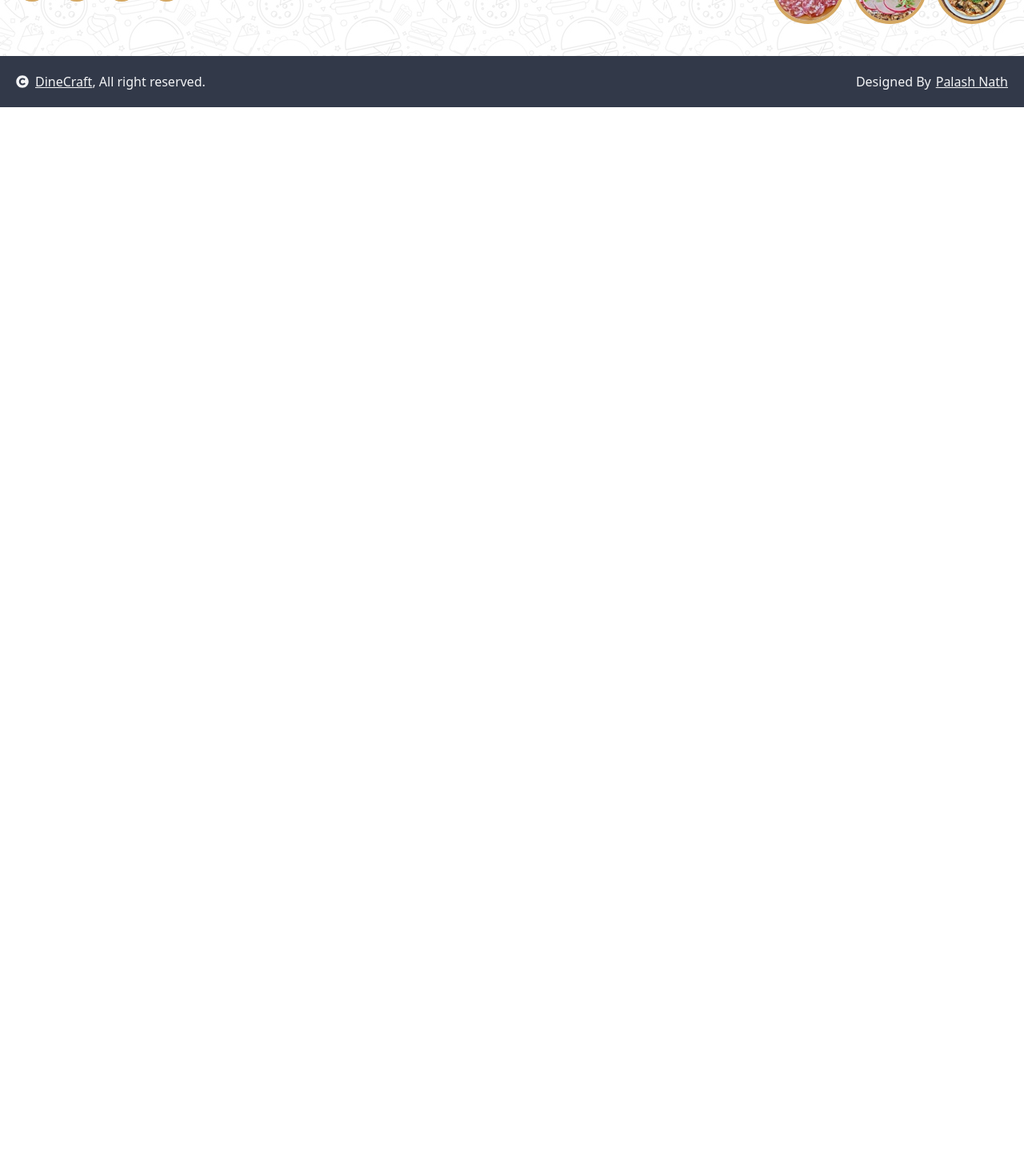
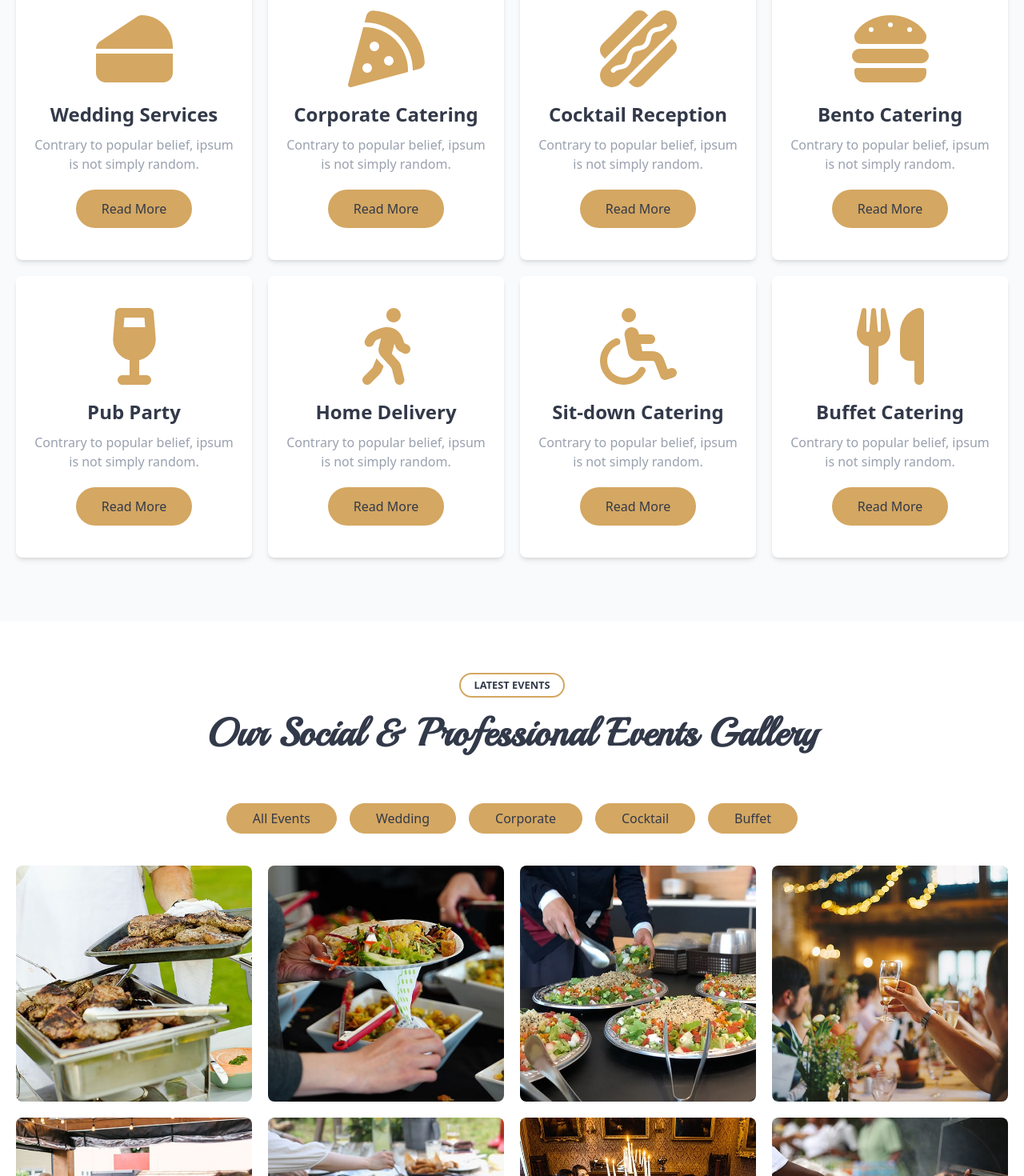
Before and after one commit to palashnath880/dine-craft, a Next.js app: page / in a window 1280 px wide. Shown: the part 2000-3470 px from the top of the page at 80% size. Before the commit the page ends 2134 px from the top, so only its background shows below. Built offline with nearby package versions, Linux system fonts and the light colour scheme.

Commit message:
EventsArea component updated

```diff
--- a/src/app/globals.css
+++ b/src/app/globals.css
@@ -19,7 +19,7 @@ body{
 
 /** my primary button */
 .btn-primary{
-  @apply bg-primary text-secondary rounded-full py-3 px-8 font-medium
+  @apply bg-primary text-secondary rounded-full py-3 px-8 font-medium cursor-pointer
 }
 
 /** my modal */
--- a/src/app/page.tsx
+++ b/src/app/page.tsx
@@ -19,11 +19,9 @@ export default function page() {
 
       <FactArea />
 
-      {/* Service area */}
-      {/* <ServiceArea /> */}
+      <ServiceArea />
 
-      {/* Events area  */}
-      {/* <EventsArea /> */}
+      <EventsArea />
 
       {/* Menu area  */}
       {/* <MenuArea /> */}
--- a/src/components/home/EventsArea.tsx
+++ b/src/components/home/EventsArea.tsx
@@ -2,115 +2,69 @@ import Image from "next/image";
 import React from "react";
 
 export default function EventsArea() {
+  const tabs = [
+    {
+      label: "All Events",
+    },
+    {
+      label: "Wedding",
+    },
+    {
+      label: "Corporate",
+    },
+    {
+      label: "Cocktail",
+    },
+    {
+      label: "Buffet",
+    },
+  ];
+
   return (
-    <div className="container-fluid event py-6">
+    <section className="py-16">
       <div className="container">
-        <div className="text-center wow bounceInUp" data-wow-delay="0.1s">
-          <small className="d-inline-block fw-bold text-dark text-uppercase bg-light border border-primary rounded-pill px-4 py-1 mb-3">
+        <div className="flex flex-col items-center gap-5">
+          <small className="font-semibold uppercase border-2 border-primary rounded-full px-4 py-1">
             Latest Events
           </small>
-          <h1 className="display-5 mb-5">
+          <h1 className="font-bold font-playball text-5xl">
             Our Social & Professional Events Gallery
           </h1>
         </div>
-        <div className="tab-class text-center">
-          <ul
-            className="nav nav-pills d-inline-flex justify-content-center mb-5 wow bounceInUp"
-            data-wow-delay="0.1s"
-          >
-            <li className="nav-item p-2">
-              <a
-                className="d-flex mx-2 py-2 border border-primary bg-light rounded-pill active"
-                data-bs-toggle="pill"
-                href="#tab-1"
+
+        <div className="mt-16 flex flex-col gap-10">
+          {/* tab buttons */}
+          <ul className="flex justify-center gap-4 items-center">
+            {tabs.map(({ label }, index) => (
+              <li
+                className="btn-primary border border-primary !py-1.5"
+                key={index}
               >
-                <span className="text-dark" style={{ width: "150px" }}>
-                  All Events
-                </span>
-              </a>
-            </li>
-            <li className="nav-item p-2">
-              <a
-                className="d-flex py-2 mx-2 border border-primary bg-light rounded-pill"
-                data-bs-toggle="pill"
-                href="#tab-2"
-              >
-                <span className="text-dark" style={{ width: "150px" }}>
-                  Wedding
-                </span>
-              </a>
-            </li>
-            <li className="nav-item p-2">
-              <a
-                className="d-flex mx-2 py-2 border border-primary bg-light rounded-pill"
-                data-bs-toggle="pill"
-                href="#tab-3"
-              >
-                <span className="text-dark" style={{ width: "150px" }}>
-                  Corporate
-                </span>
-              </a>
-            </li>
-            <li className="nav-item p-2">
-              <a
-                className="d-flex mx-2 py-2 border border-primary bg-light rounded-pill"
-                data-bs-toggle="pill"
-                href="#tab-4"
-              >
-                <span className="text-dark" style={{ width: "150px" }}>
-                  Cocktail
-                </span>
-              </a>
-            </li>
-            <li className="nav-item p-2">
-              <a
-                className="d-flex mx-2 py-2 border border-primary bg-light rounded-pill"
-                data-bs-toggle="pill"
-                href="#tab-5"
-              >
-                <span className="text-dark" style={{ width: "150px" }}>
-                  Buffet
-                </span>
-              </a>
-            </li>
+                {label}
+              </li>
+            ))}
           </ul>
 
-          <div className="tab-content">
-            {[...Array(5)].map((_, tabIndex) => (
+          {/* tab content */}
+          <div className="grid grid-cols-12 gap-5">
+            {[...Array(8)].map((_, index) => (
               <div
-                key={tabIndex}
-                id={`tab-${tabIndex}`}
-                className="tab-pane fade show p-0 active"
+                className="col-span-12 md:col-span-6 lg:col-span-3 cursor-pointer group"
+                key={index}
               >
-                <div className="row g-4">
-                  <div className="col-lg-12">
-                    <div className="row g-4">
-                      {[...Array(5)].map((_, index) => (
-                        <div
-                          className="col-md-6 col-lg-3 wow bounceInUp"
-                          data-wow-delay="0.1s"
-                          key={index}
-                        >
-                          <div className="event-img position-relative">
-                            <Image
-                              className="img-fluid rounded w-100"
-                              src="img/event-1.jpg"
-                              alt=""
-                            />
-                            <div className="event-overlay d-flex flex-column p-4">
-                              <h4 className="me-auto">Wedding</h4>
-                              <a
-                                href="img/event-1.jpg"
-                                data-lightbox="event-1"
-                                className="my-auto"
-                              >
-                                <i className="fas fa-search-plus text-dark fa-2x"></i>
-                              </a>
-                            </div>
-                          </div>
-                        </div>
-                      ))}
-                    </div>
+                <div className="relative aspect-square rounded-lg overflow-hidden">
+                  <Image
+                    draggable={false}
+                    width={200}
+                    height={200}
+                    className="w-full h-full object-cover"
+                    src={`/img/event-${index + 1}.jpg`}
+                    alt=""
+                  />
+                  <div className="absolute top-0 left-0 w-full h-full bg-[#00000055] grid place-items-center invisible opacity-0 group-hover:visible group-hover:opacity-100 transition duration-300">
+                    <h4 className="text-2xl font-semibold text-white">
+                      Wedding
+                    </h4>
                   </div>
                 </div>
               </div>
@@ -118,6 +72,6 @@ export default function EventsArea() {
           </div>
         </div>
       </div>
-    </div>
+    </section>
   );
 }
--- a/src/components/home/ServiceArea.tsx
+++ b/src/components/home/ServiceArea.tsx
@@ -1,194 +1,98 @@
+import Link from "next/link";
 import React from "react";
+import { IconType } from "react-icons";
+import { FaHamburger, FaWalking } from "react-icons/fa";
+import {
+  FaCheese,
+  FaHotdog,
+  FaPizzaSlice,
+  FaUtensils,
+  FaWheelchair,
+  FaWineGlass,
+} from "react-icons/fa6";
+
+type Service = {
+  Icon: IconType;
+  title: string;
+  content: string;
+};
 
 export default function ServiceArea() {
+  const services: Service[] = [
+    {
+      title: "Wedding Services",
+      content: "Contrary to popular belief, ipsum is not simply random.",
+      Icon: FaCheese,
+    },
+    {
+      title: "Corporate Catering",
+      content: "Contrary to popular belief, ipsum is not simply random.",
+      Icon: FaPizzaSlice,
+    },
+    {
+      title: "Cocktail Reception",
+      content: "Contrary to popular belief, ipsum is not simply random.",
+      Icon: FaHotdog,
+    },
+    {
+      title: "Bento Catering",
+      content: "Contrary to popular belief, ipsum is not simply random.",
+      Icon: FaHamburger,
+    },
+    {
+      title: "Pub Party",
+      content: "Contrary to popular belief, ipsum is not simply random.",
+      Icon: FaWineGlass,
+    },
+    {
+      title: "Home Delivery",
+      content: "Contrary to popular belief, ipsum is not simply random.",
+      Icon: FaWalking,
+    },
+    {
+      title: "Sit-down Catering",
+      content: "Contrary to popular belief, ipsum is not simply random.",
+      Icon: FaWheelchair,
+    },
+    {
+      title: "Buffet Catering",
+      content: "Contrary to popular belief, ipsum is not simply random.",
+      Icon: FaUtensils,
+    },
+  ];
+
   return (
-    <div className="container-fluid service py-6">
+    <section className="bg-gray-50 py-20">
       <div className="container">
-        <div className="text-center wow bounceInUp" data-wow-delay="0.1s">
-          <small className="d-inline-block fw-bold text-dark text-uppercase bg-light border border-primary rounded-pill px-4 py-1 mb-3">
+        <div className="flex flex-col items-center gap-5">
+          <small className="font-semibold uppercase border-2 border-primary rounded-full px-4 py-1">
             Our Services
           </small>
-          <h1 className="display-5 mb-5">What We Offer</h1>
+          <h1 className="font-bold font-playball text-5xl">What We Offer</h1>
         </div>
-        <div className="row g-4">
-          <div
-            className="col-lg-3 col-md-6 col-sm-12 wow bounceInUp"
-            data-wow-delay="0.1s"
-          >
-            <div className="bg-light rounded service-item">
-              <div className="service-content d-flex align-items-center justify-content-center p-4">
-                <div className="service-content-icon text-center">
-                  <i className="fas fa-cheese fa-7x text-primary mb-4"></i>
-                  <h4 className="mb-3">Wedding Services</h4>
-                  <p className="mb-4">
-                    Contrary to popular belief, ipsum is not simply random.
-                  </p>
-                  <a
-                    href="#"
-                    className="btn btn-primary px-4 py-2 rounded-pill"
-                  >
+
+        <div className="mt-10 grid grid-cols-12 gap-5">
+          {services.map(({ Icon, content, title }, index) => (
+            <div
+              key={index}
+              className="xl:col-span-3 md:col-span-6 col-span-12"
+            >
+              <div className="h-full rounded-lg bg-white shadow-md cursor-pointer hover:shadow-none transition duration-300">
+                <div className="flex flex-col items-center justify-center py-10 px-5 gap-5">
+                  <div className="flex flex-col gap-2.5 items-center text-center flex-1">
+                    <Icon className="text-primary text-8xl" />
+                    <h4 className="text-2xl font-semibold mt-2">{title}</h4>
+                    <p className="text-gray-400">{content}</p>
+                  </div>
+                  <Link href="#" className="btn-primary">
                     Read More
-                  </a>
+                  </Link>
                 </div>
               </div>
             </div>
-          </div>
-          <div
-            className="col-lg-3 col-md-6 col-sm-12 wow bounceInUp"
-            data-wow-delay="0.3s"
-          >
-            <div className="bg-light rounded service-item">
-              <div className="service-content d-flex align-items-center justify-content-center p-4">
-                <div className="service-content-icon text-center">
-                  <i className="fas fa-pizza-slice fa-7x text-primary mb-4"></i>
-                  <h4 className="mb-3">Corporate Catering</h4>
-                  <p className="mb-4">
-                    Contrary to popular belief, ipsum is not simply random.
-                  </p>
-                  <a
-                    href="#"
-                    className="btn btn-primary px-4 py-2 rounded-pill"
-                  >
-                    Read More
-                  </a>
-                </div>
-              </div>
-            </div>
-          </div>
-          <div
-            className="col-lg-3 col-md-6 col-sm-12 wow bounceInUp"
-            data-wow-delay="0.5s"
-          >
-            <div className="bg-light rounded service-item">
-              <div className="service-content d-flex align-items-center justify-content-center p-4">
-                <div className="service-content-icon text-center">
-                  <i className="fas fa-hotdog fa-7x text-primary mb-4"></i>
-                  <h4 className="mb-3">Cocktail Reception</h4>
-                  <p className="mb-4">
-                    Contrary to popular belief, ipsum is not simply random.
-                  </p>
-                  <a
-                    href="#"
-                    className="btn btn-primary px-4 py-2 rounded-pill"
-                  >
-                    Read More
-                  </a>
-                </div>
-              </div>
-            </div>
-          </div>
-          <div
-            className="col-lg-3 col-md-6 col-sm-12 wow bounceInUp"
-            data-wow-delay="0.7s"
-          >
-            <div className="bg-light rounded service-item">
-              <div className="service-content d-flex align-items-center justify-content-center p-4">
-                <div className="service-content-icon text-center">
-                  <i className="fas fa-hamburger fa-7x text-primary mb-4"></i>
-                  <h4 className="mb-3">Bento Catering</h4>
-                  <p className="mb-4">
-                    Contrary to popular belief, ipsum is not simply random.
-                  </p>
-                  <a
-                    href="#"
-                    className="btn btn-primary px-4 py-2 rounded-pill"
-                  >
-                    Read More
-                  </a>
-                </div>
-              </div>
-            </div>
-          </div>
-          <div
-            className="col-lg-3 col-md-6 col-sm-12 wow bounceInUp"
-            data-wow-delay="0.1s"
-          >
-            <div className="bg-light rounded service-item">
-              <div className="service-content d-flex align-items-center justify-content-center p-4">
-                <div className="service-content-icon text-center">
-                  <i className="fas fa-wine-glass-alt fa-7x text-primary mb-4"></i>
-                  <h4 className="mb-3">Pub Party</h4>
-                  <p className="mb-4">
-                    Contrary to popular belief, ipsum is not simply random.
-                  </p>
-                  <a
-                    href="#"
-                    className="btn btn-primary px-4 py-2 rounded-pill"
-                  >
-                    Read More
-                  </a>
-                </div>
-              </div>
-            </div>
-          </div>
-          <div
-            className="col-lg-3 col-md-6 col-sm-12 wow bounceInUp"
-            data-wow-delay="0.3s"
-          >
-            <div className="bg-light rounded service-item">
-              <div className="service-content d-flex align-items-center justify-content-center p-4">
-                <div className="service-content-icon text-center">
-                  <i className="fas fa-walking fa-7x text-primary mb-4"></i>
-                  <h4 className="mb-3">Home Delivery</h4>
-                  <p className="mb-4">
-                    Contrary to popular belief, ipsum is not simply random.
-                  </p>
-                  <a
-                    href="#"
-                    className="btn btn-primary px-4 py-2 rounded-pill"
-                  >
-                    Read More
-                  </a>
-                </div>
-              </div>
-            </div>
-          </div>
-          <div
-            className="col-lg-3 col-md-6 col-sm-12 wow bounceInUp"
-            data-wow-delay="0.5s"
-          >
-            <div className="bg-light rounded service-item">
-              <div className="service-content d-flex align-items-center justify-content-center p-4">
-                <div className="service-content-icon text-center">
-                  <i className="fas fa-wheelchair fa-7x text-primary mb-4"></i>
-                  <h4 className="mb-3">Sit-down Catering</h4>
-                  <p className="mb-4">
-                    Contrary to popular belief, ipsum is not simply random.
-                  </p>
-                  <a
-                    href="#"
-                    className="btn btn-primary px-4 py-2 rounded-pill"
-                  >
-                    Read More
-                  </a>
-                </div>
-              </div>
-            </div>
-          </div>
-          <div
-            className="col-lg-3 col-md-6 col-sm-12 wow bounceInUp"
-            data-wow-delay="0.7s"
-          >
-            <div className="bg-light rounded service-item">
-              <div className="service-content d-flex align-items-center justify-content-center p-4">
-                <div className="service-content-icon text-center">
-                  <i className="fas fa-utensils fa-7x text-primary mb-4"></i>
-                  <h4 className="mb-3">Buffet Catering</h4>
-                  <p className="mb-4">
-                    Contrary to popular belief, ipsum is not simply random.
-                  </p>
-                  <a
-                    href="#"
-                    className="btn btn-primary px-4 py-2 rounded-pill"
-                  >
-                    Read More
-                  </a>
-                </div>
-              </div>
-            </div>
-          </div>
+          ))}
         </div>
       </div>
-    </div>
+    </section>
   );
 }
```
